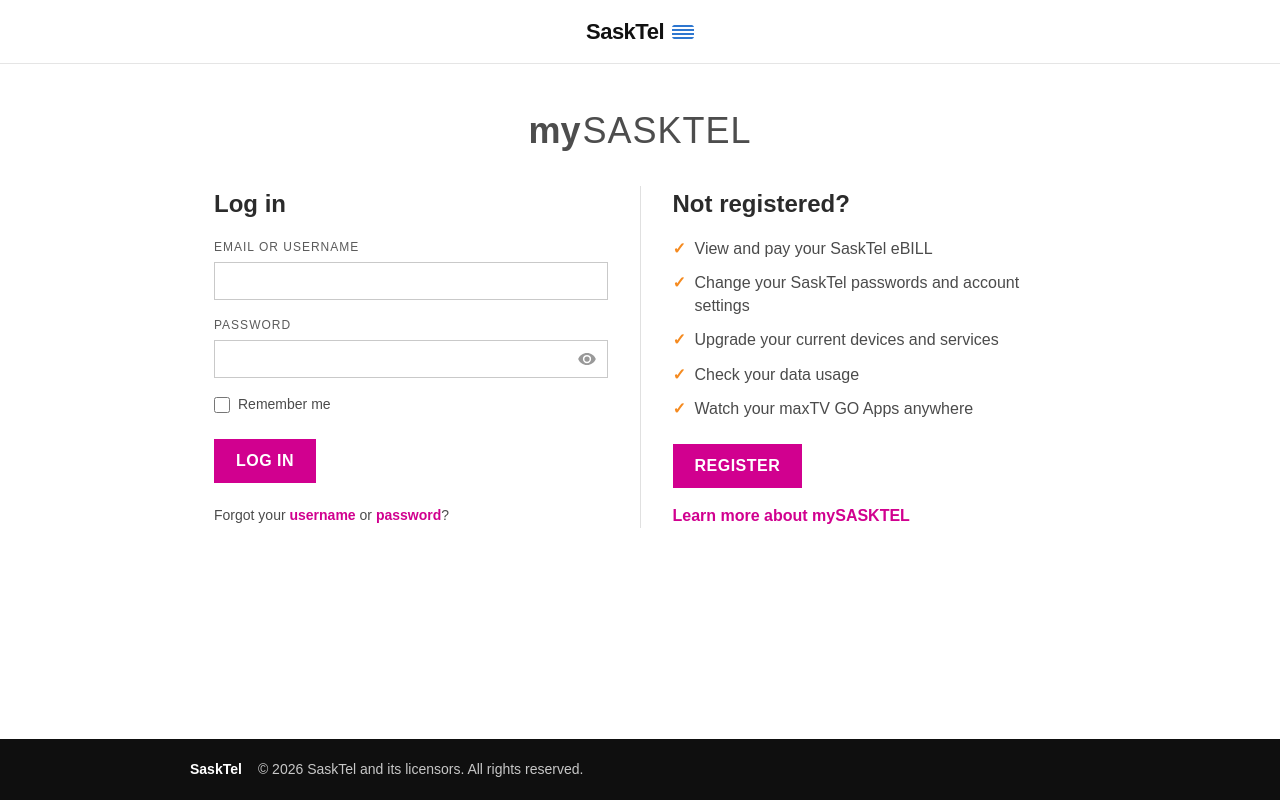
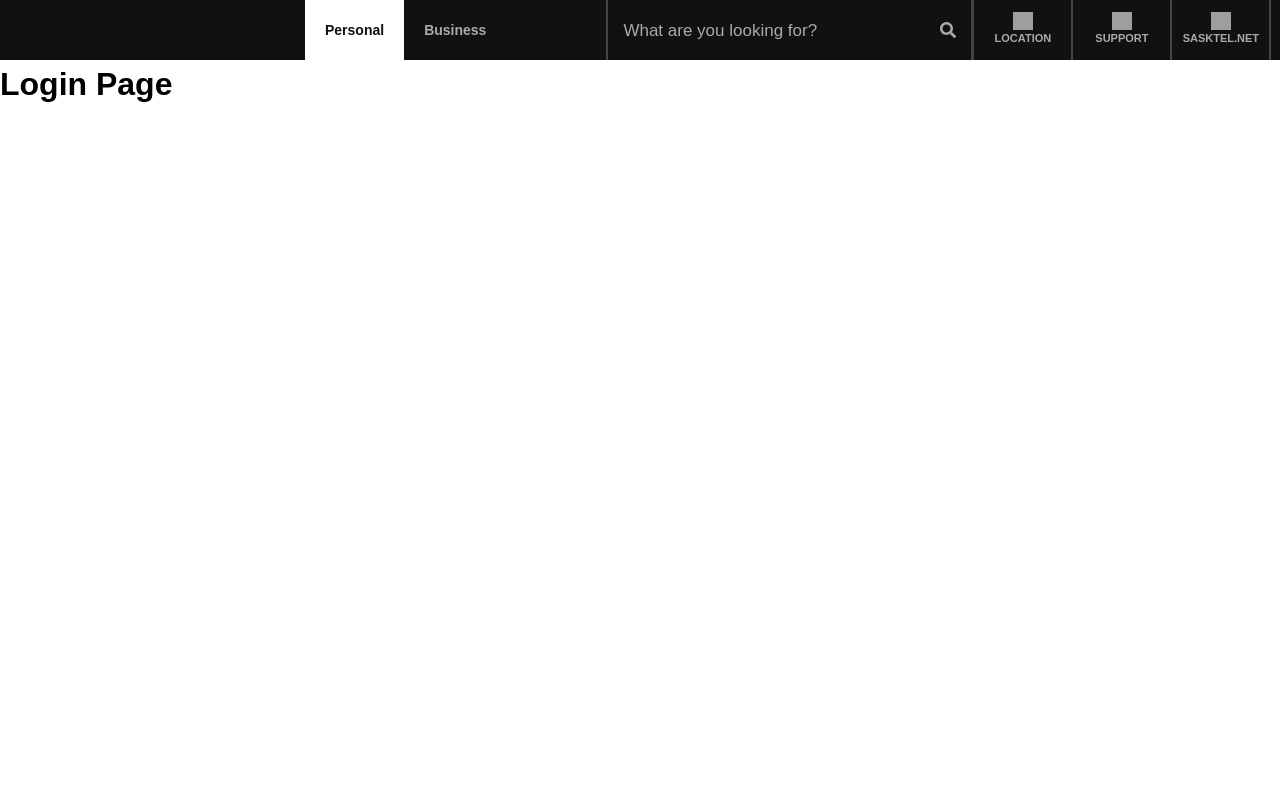
Before and after one commit to LitDennis13/fakesasktelwebsite, a React (Vite) app: page /LoginPage in a window 1280 px wide. Built offline with nearby package versions, Linux system fonts and the light colour scheme; grey boxes are pictures that could not be loaded.

Commit message:
Revert "Remove global nav and link home login"
This reverts commit 93f4458e44e4e8d87feba8e6dded7711d47dba12.

```diff
--- a/src/components/App/app.module.css
+++ b/src/components/App/app.module.css
@@ -1,11 +1,20 @@
 .appMain {
+    display: grid;
+    grid-template: 60px 1fr / 1fr;
+
     width: 100vw;
     height: 100vh;
-    display: flex;
-    flex-direction: column;
+}
+
+.navigationBarArea {
+    grid-area: 1 / 1 / 2 / 2;
+    height: 100%;
+    width: 100%;
+    background-color: rgb(17,17,17);
 }
 
 .mainContent {
+    grid-area: 2 / 1 / 3 / 2;
     height: 100%;
     width: 100%;
 
--- a/src/components/App/app.tsx
+++ b/src/components/App/app.tsx
@@ -1,9 +1,14 @@
 import { Outlet } from 'react-router-dom';
+
+import NavigationBar from '../NavigationBar/navigationBar';
 
 import styles from "./app.module.css"
 
 function App() {
     return <div className={styles.appMain}>
+        <div className={styles.navigationBarArea}>
+            <NavigationBar />
+        </div>
         <div className={styles.mainContent}>
             <Outlet />
         </div>
--- a/src/components/HomePage/homePage.module.css
+++ b/src/components/HomePage/homePage.module.css
@@ -34,7 +34,6 @@
     justify-content: center;
     align-items: center;
     column-gap: 5px;
-    flex-wrap: wrap;
 }
 
 .sectionTwo > button {
@@ -44,19 +43,6 @@
     font-size: 14px;
     white-space: nowrap;
     color: rgb(17,17,17);
-}
-
-.loginButton {
-    border: 1px solid #d4148e;
-    color: #d4148e;
-    text-decoration: none;
-    font-size: 12px;
-    text-transform: uppercase;
-    font-weight: 700;
-    letter-spacing: 1px;
-    padding: 6px 12px;
-    border-radius: 4px;
-    white-space: nowrap;
 }
 
 .mainContent {
--- a/src/components/HomePage/homePage.tsx
+++ b/src/components/HomePage/homePage.tsx
@@ -1,4 +1,3 @@
-import { Link } from "react-router-dom"
 import styles from "./homePage.module.css"
 
 import img1 from "../../img/2026-smartreturn-720x540.jpg"
@@ -23,7 +22,6 @@
                 <button>Deals</button>
                 <button>Bundles</button>
                 <button>About Us</button>
-                <Link className={styles.loginButton} to="/LoginPage">Log in</Link>
             </div>
         </div>
         <div className={styles.mainContent}>
--- a/src/components/LoginPage/loginPage.module.css
+++ /dev/null
@@ -1,238 +0,0 @@
-.loginPage {
-    min-height: 100%;
-    background-color: #ffffff;
-    display: flex;
-    flex-direction: column;
-    color: #2a2a2a;
-}
-
-.header {
-    height: 64px;
-    border-bottom: 1px solid #e5e5e5;
-    display: flex;
-    align-items: center;
-    justify-content: center;
-}
-
-.logo {
-    display: flex;
-    align-items: center;
-    gap: 8px;
-    font-weight: 700;
-    font-size: 22px;
-}
-
-.logoText {
-    color: #111111;
-    letter-spacing: -0.5px;
-}
-
-.logoMark {
-    width: 22px;
-    height: 14px;
-    background: linear-gradient(180deg, #2e77d0 0%, #2e77d0 100%);
-    mask: repeating-linear-gradient(
-        to bottom,
-        #000 0 2px,
-        transparent 2px 4px
-    );
-    -webkit-mask: repeating-linear-gradient(
-        to bottom,
-        #000 0 2px,
-        transparent 2px 4px
-    );
-    border-radius: 2px;
-}
-
-.main {
-    flex: 1;
-    display: flex;
-    flex-direction: column;
-    align-items: center;
-    padding: 40px 24px 64px;
-}
-
-.brand {
-    font-size: 36px;
-    font-weight: 700;
-    margin-bottom: 28px;
-    color: #4d4d4d;
-    display: flex;
-    align-items: baseline;
-    gap: 2px;
-}
-
-.brandMy {
-    text-transform: lowercase;
-}
-
-.brandSasktel {
-    font-weight: 300;
-    letter-spacing: 1px;
-}
-
-.panel {
-    width: min(900px, 100%);
-    display: grid;
-    grid-template-columns: 1fr auto 1fr;
-    gap: 32px;
-    padding: 0 24px;
-}
-
-.loginColumn,
-.registerColumn {
-    display: flex;
-    flex-direction: column;
-    gap: 16px;
-}
-
-.loginColumn h2,
-.registerColumn h2 {
-    font-size: 24px;
-    margin: 0;
-    color: #2b2b2b;
-}
-
-.form {
-    display: flex;
-    flex-direction: column;
-    gap: 16px;
-}
-
-.field {
-    display: flex;
-    flex-direction: column;
-    gap: 6px;
-    font-size: 12px;
-    text-transform: uppercase;
-    letter-spacing: 1px;
-    color: #5b5b5b;
-}
-
-.field input {
-    border: 1px solid #c9c9c9;
-    height: 38px;
-    padding: 0 12px;
-    font-size: 14px;
-}
-
-.passwordField {
-    position: relative;
-    display: flex;
-    align-items: center;
-}
-
-.passwordField input {
-    width: 100%;
-    padding-right: 40px;
-}
-
-.eyeIcon {
-    position: absolute;
-    right: 12px;
-    display: inline-flex;
-}
-
-.rememberMe {
-    display: flex;
-    align-items: center;
-    gap: 8px;
-    font-size: 14px;
-    color: #4b4b4b;
-}
-
-.rememberMe input {
-    width: 16px;
-    height: 16px;
-}
-
-.primaryButton {
-    margin-top: 8px;
-    background-color: #d1008f;
-    color: #ffffff;
-    border: none;
-    padding: 10px 22px;
-    text-transform: uppercase;
-    font-weight: 600;
-    letter-spacing: 0.5px;
-    width: fit-content;
-}
-
-.forgot {
-    margin: 6px 0 0;
-    font-size: 14px;
-    color: #4b4b4b;
-}
-
-.forgot span {
-    color: #d1008f;
-    font-weight: 600;
-}
-
-.divider {
-    width: 1px;
-    background-color: #e0e0e0;
-}
-
-.benefits {
-    list-style: none;
-    padding: 0;
-    margin: 0;
-    display: flex;
-    flex-direction: column;
-    gap: 12px;
-    color: #4b4b4b;
-}
-
-.benefits li {
-    position: relative;
-    padding-left: 22px;
-    line-height: 1.4;
-}
-
-.benefits li::before {
-    content: "✓";
-    position: absolute;
-    left: 0;
-    color: #f58a1f;
-    font-weight: 700;
-}
-
-.learnMore {
-    color: #d1008f;
-    text-decoration: none;
-    font-weight: 600;
-}
-
-.footer {
-    background-color: #0f0f0f;
-    color: #ffffff;
-    padding: 20px 24px;
-}
-
-.footerContent {
-    max-width: 900px;
-    margin: 0 auto;
-    display: flex;
-    align-items: center;
-    gap: 16px;
-    font-size: 14px;
-}
-
-.footerLogo {
-    font-weight: 700;
-}
-
-.footerText {
-    color: #c7c7c7;
-}
-
-@media (max-width: 900px) {
-    .panel {
-        grid-template-columns: 1fr;
-    }
-
-    .divider {
-        display: none;
-    }
-}
--- a/src/components/LoginPage/loginPage.tsx
+++ b/src/components/LoginPage/loginPage.tsx
@@ -1,75 +1,7 @@
-import styles from "./loginPage.module.css"
 
 function LoginPage() {
     return <>
-        <div className={styles.loginPage}>
-            <header className={styles.header}>
-                <div className={styles.logo}>
-                    <span className={styles.logoText}>SaskTel</span>
-                    <span className={styles.logoMark} aria-hidden="true"></span>
-                </div>
-            </header>
-
-            <main className={styles.main}>
-                <div className={styles.brand}>
-                    <span className={styles.brandMy}>my</span>
-                    <span className={styles.brandSasktel}>SASKTEL</span>
-                </div>
-
-                <section className={styles.panel}>
-                    <div className={styles.loginColumn}>
-                        <h2>Log in</h2>
-                        <form className={styles.form}>
-                            <label className={styles.field}>
-                                <span>Email or username</span>
-                                <input type="text" />
-                            </label>
-                            <label className={styles.field}>
-                                <span>Password</span>
-                                <div className={styles.passwordField}>
-                                    <input type="password" />
-                                    <span className={styles.eyeIcon} aria-hidden="true">
-                                        <svg width="18" height="12" viewBox="0 0 18 12" xmlns="http://www.w3.org/2000/svg">
-                                            <path d="M9 0C5.019 0 1.592 2.484.183 6 1.592 9.516 5.019 12 9 12s7.408-2.484 8.817-6C16.408 2.484 12.981 0 9 0zm0 10.125A4.125 4.125 0 0 1 4.875 6 4.125 4.125 0 0 1 9 1.875 4.125 4.125 0 0 1 13.125 6 4.125 4.125 0 0 1 9 10.125zm0-6.75A2.625 2.625 0 0 0 6.375 6 2.625 2.625 0 0 0 9 8.625 2.625 2.625 0 0 0 11.625 6 2.625 2.625 0 0 0 9 3.375z" fill="#999999"/>
-                                        </svg>
-                                    </span>
-                                </div>
-                            </label>
-                            <label className={styles.rememberMe}>
-                                <input type="checkbox" />
-                                <span>Remember me</span>
-                            </label>
-                            <button className={styles.primaryButton} type="button">Log in</button>
-                            <p className={styles.forgot}>
-                                Forgot your <span>username</span> or <span>password</span>?
-                            </p>
-                        </form>
-                    </div>
-
-                    <div className={styles.divider} aria-hidden="true"></div>
-
-                    <div className={styles.registerColumn}>
-                        <h2>Not registered?</h2>
-                        <ul className={styles.benefits}>
-                            <li>View and pay your SaskTel eBILL</li>
-                            <li>Change your SaskTel passwords and account settings</li>
-                            <li>Upgrade your current devices and services</li>
-                            <li>Check your data usage</li>
-                            <li>Watch your maxTV GO Apps anywhere</li>
-                        </ul>
-                        <button className={styles.primaryButton} type="button">Register</button>
-                        <a className={styles.learnMore} href="#">Learn more about mySASKTEL</a>
-                    </div>
-                </section>
-            </main>
-
-            <footer className={styles.footer}>
-                <div className={styles.footerContent}>
-                    <span className={styles.footerLogo}>SaskTel</span>
-                    <span className={styles.footerText}>© 2026 SaskTel and its licensors. All rights reserved.</span>
-                </div>
-            </footer>
-        </div>
+        <h1>Login Page</h1>
     </>
 }
 
```
